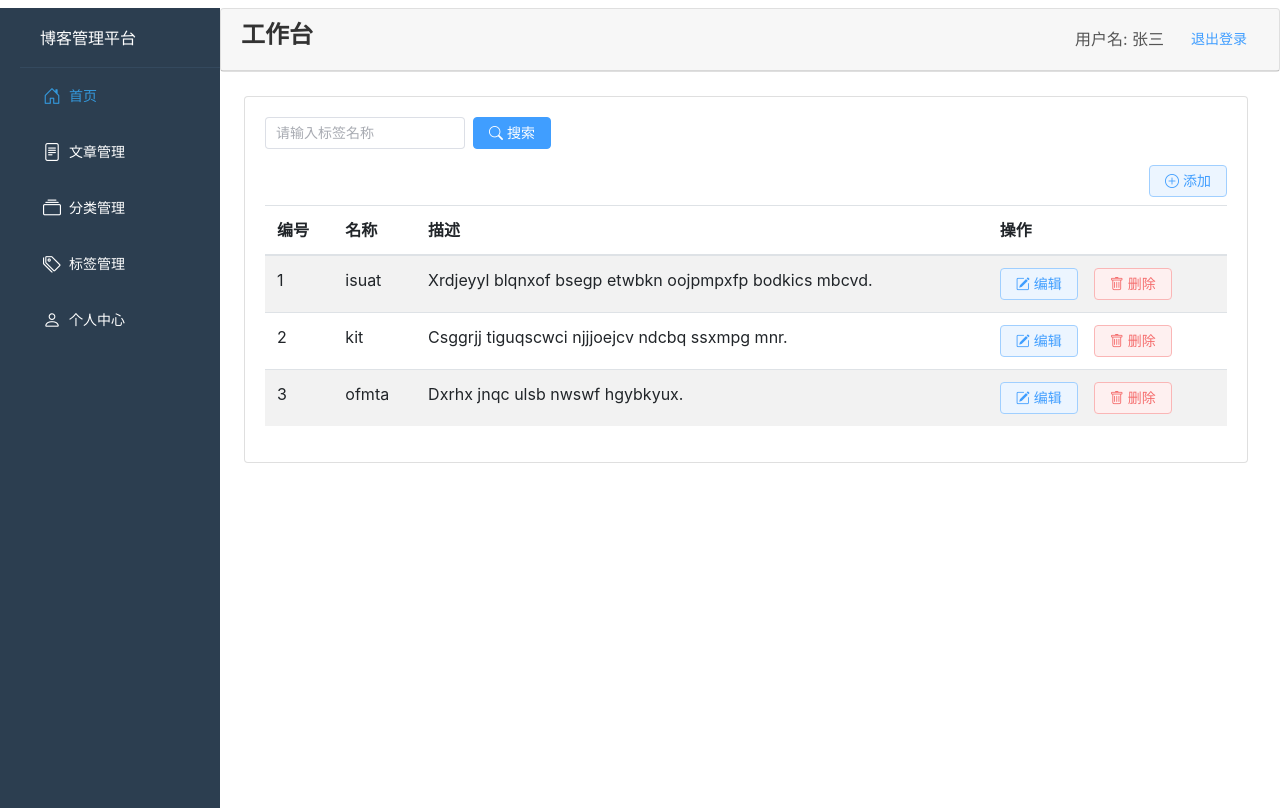
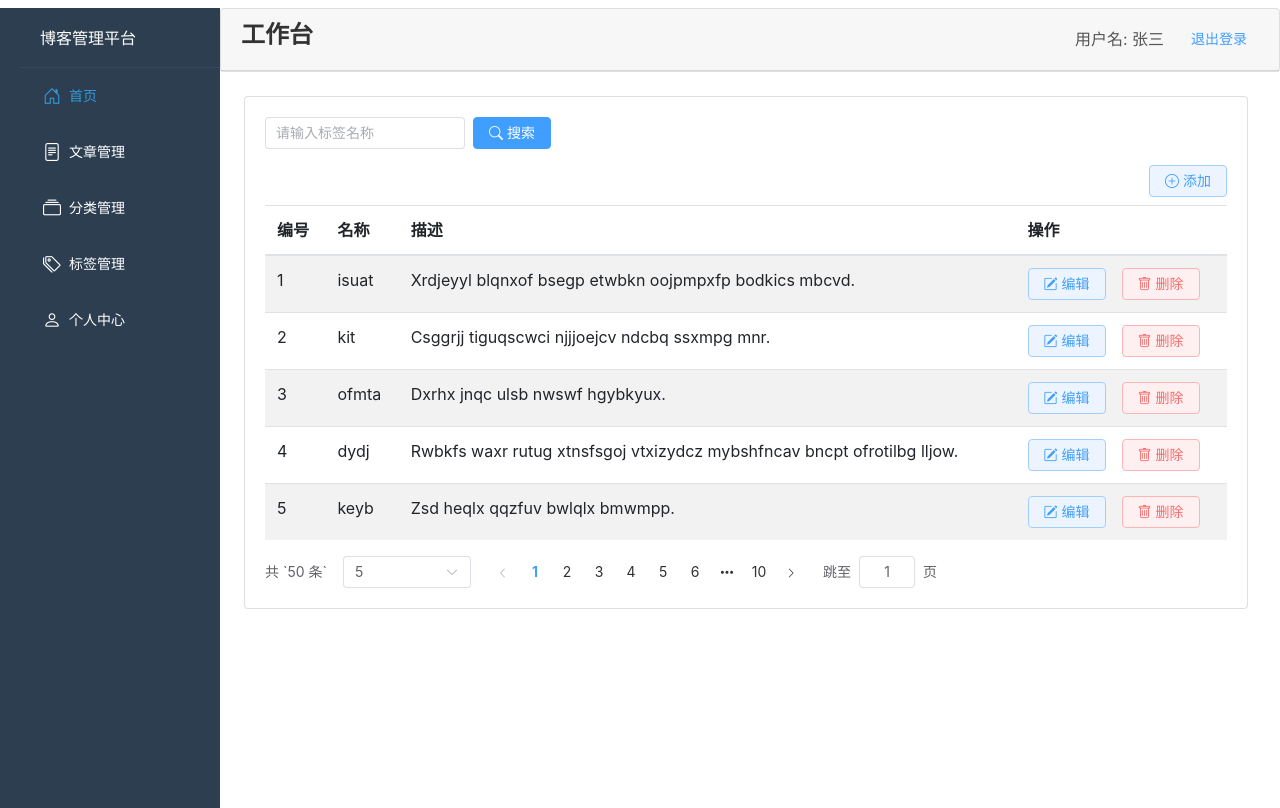
Before and after one commit to kexiaobin11/blog-site, a Vue app in the folder web/: page /tag in a window 1280 px wide. Built offline with nearby package versions, Linux system fonts and the light colour scheme; the HTML template or start-up script is replaced by a standard one.

Commit message:
feat: 完善index mock数据

```diff
--- a/web/components.d.ts
+++ b/web/components.d.ts
@@ -15,6 +15,7 @@ declare module 'vue' {
     ElButton: typeof import('element-plus/es')['ElButton']
     ElCard: typeof import('element-plus/es')['ElCard']
     ElCol: typeof import('element-plus/es')['ElCol']
+    ElConfigProvider: typeof import('element-plus/es')['ElConfigProvider']
     ElContainer: typeof import('element-plus/es')['ElContainer']
     ElDropdown: typeof import('element-plus/es')['ElDropdown']
     ElDropdownItem: typeof import('element-plus/es')['ElDropdownItem']
@@ -31,6 +32,7 @@ declare module 'vue' {
     ElMenu: typeof import('element-plus/es')['ElMenu']
     ElMenuItem: typeof import('element-plus/es')['ElMenuItem']
     ElMenuItemGroup: typeof import('element-plus/es')['ElMenuItemGroup']
+    ElPagination: typeof import('element-plus/es')['ElPagination']
     ElRadioButton: typeof import('element-plus/es')['ElRadioButton']
     ElRadioGroup: typeof import('element-plus/es')['ElRadioGroup']
     ElRow: typeof import('element-plus/es')['ElRow']
--- a/web/package.json
+++ b/web/package.json
@@ -17,6 +17,7 @@
     "bootstrap": "4.6",
     "bootstrap-icons": "^1.11.3",
     "element-plus": "^2.9.6",
+    "mockjs": "^1.1.0",
     "pinia": "^3.0.1",
     "vue": "^3.5.13",
     "vue-router": "^4.5.0"
--- a/web/src/api/tag-api.ts
+++ b/web/src/api/tag-api.ts
@@ -3,10 +3,13 @@ import request from '@/utils/request'
 /**
  * 获取标签列表
  */
-export function getTagList() {
+export function page(params: { page: number, size: number }) {
   return request({
-    url: '/api/tag',
-    method: 'get',
-    json: true,
+    url: '/api/tag/page',
+    method: 'GET',
+    params: {
+      page: params.page,
+      size: params.size
+    }
   });
 }
--- /dev/null
+++ b/web/src/entity/pagination.ts
@@ -0,0 +1,14 @@
+/**
+ * 基于mybatis-plus 分页查询结果
+ */
+export interface Pagination<T> {
+  records: T[];                        // 查询数据列表
+  total: number;                        // 查询列表总记录数
+  size: number;                         // 每页显示条数，默认 10
+  current: number;                      // 当前页
+  optimizeCountSql: boolean;            // 是否自动优化 COUNT SQL
+  optimizeJoinOfCountSql: boolean;      // 是否优化 COUNT SQL 时移除 join 查询
+  searchCount: boolean;                 // 是否进行 count 查询
+  maxLimit?: number;                    // 单页分页条数限制
+  countId?: string;                      // XML 自定义 count 查询的 statementId
+}
--- a/web/src/main.ts
+++ b/web/src/main.ts
@@ -8,13 +8,17 @@ import 'element-plus/dist/index.css'
 import 'bootstrap/dist/css/bootstrap.min.css';
 import 'bootstrap/dist/js/bootstrap.bundle.min.js';
 import 'bootstrap-icons/font/bootstrap-icons.css'
+import zhCn from 'element-plus/es/locale/lang/zh-cn';
+// 修改分页器默认文字
+zhCn.el.pagination.total = '共 `{total} 条`';
+zhCn.el.pagination.goto = '跳至';
+zhCn.el.pagination.pagesize = '条/页';
+zhCn.el.pagination.pageClassifier = '页';
 
 import App from './App.vue'
 import router from './router'
 import './mock';
-
-const app = createApp(App)
-
+const app = createApp(App);
 app.use(createPinia())
 app.use(router)
 
--- a/web/src/mock/tag-mock.ts
+++ b/web/src/mock/tag-mock.ts
@@ -1,10 +1,39 @@
 import Mock from 'mockjs';
 
-// 模拟 GET 请求：/api/tag
-Mock.mock('/api/tag', 'get', {
-  'tags|1-10': [{  // 随机生成 1 到 10 个标签
-    'id|+1': 1,     // id 自增
-    'name': '@word(3, 8)', // 随机生成 3 到 8 个字符的标签名称
-    'description': '@sentence(5, 10)', // 随机生成 5 到 10 个单词的描述
+// 持久化数据（全局唯一）
+const totalData = Mock.mock({
+  'tags|50': [{
+    'id|+1': 1,
+    'name': '@word(3,8)',
+    'description': '@sentence(5,10)'
   }]
+}).tags;
+
+// Mock 拦截带参数的 GET 请求
+Mock.mock(/\/api\/tag\/page/, 'get', function(options) {
+  const params = new URLSearchParams(options.url.split('?')[1]);
+  let current = parseInt(params.get('page')) || 1; // 当前页
+  let size = parseInt(params.get('size')) || 10; // 每页大小
+  console.log('current:', current, 'size:', size)
+  // 参数安全处理
+  current = Math.max(current, 1);
+  size = Math.min(size, 50);
+
+  // 计算分页数据
+  const startIndex = (current - 1) * size;
+  const endIndex = startIndex + size;
+  const records = totalData.slice(startIndex, endIndex);
+
+  return {
+    records, // 数据列表
+    total: totalData.length, // 总记录数
+    size, // 每页显示条数
+    current, // 当前页
+    orders: [], // 排序字段信息（空）
+    optimizeCountSql: true, // 是否优化 count SQL
+    optimizeJoinOfCountSql: true, // 是否优化 count SQL 是否把 join 查询部分移除
+    searchCount: true, // 是否进行 count 查询
+    maxLimit: null, // 单页分页条数限制
+    countId: null, // XML 自定义 count 查询的 statementId
+  };
 });
--- a/web/src/stores/tag-store.ts
+++ b/web/src/stores/tag-store.ts
@@ -1,16 +1,15 @@
 import {defineStore} from "pinia";
 import {ref} from "vue";
 import type {Tag} from "@/entity/tag.ts";
-import {getTagList} from '@/api/tag-api.ts';
-
+import {page} from '@/api/tag-api.ts';
+import type {Pagination} from "@/entity/pagination.ts";
 
 export const useTagStore = defineStore('tag', () => {
-  const tagList = ref<Tag[]>([])
+  const pageData = ref<Pagination<Tag>>([])
 
-  async function getList() {
-    const res = await getTagList();
-    tagList.value = res.tags;
+  async function getPage(params: { page: number, size: number, }) {
+    pageData.value = await page(params);
   }
 
-  return {tagList, getList};
+  return {pageData, getPage};
 })
--- a/web/src/utils/request.ts
+++ b/web/src/utils/request.ts
@@ -57,51 +57,31 @@ axios.interceptors.response.use((res: AxiosResponse) => res, (error: any) => {
  */
 
 export default function request(arr: IAxiosData) {
+  console.log(arr.params)
   return new Promise<any>((resolve, reject) => {
     axios({
-      timeout: arr.timeout === undefined ? 10000 : arr.timeout, // 请求超时
+      timeout: arr.timeout ?? 10000,
       url: arr.url,
       method: arr.method || 'POST',
-      header: {
-        'content-type': arr.contentType ? arr.contentType : arr.json ? 'application/json; charset=UTF-8' : 'application/x-www-form-urlencoded; charset=UTF-8'
+      headers: {
+        'Content-Type': arr.contentType ?? (arr.json ? 'application/json; charset=UTF-8' : 'application/x-www-form-urlencoded; charset=UTF-8')
       },
-      params: arr.params || '',
-      data: arr.data || '',
+      params: arr.method === 'GET' ? arr.params : undefined,  // ✅ GET 请求时使用 params
+      data: arr.method !== 'GET' ? arr.data : undefined,  // ✅ POST/PUT 请求时使用 data
       responseType: arr.responseType || 'json'
-    }).then((response: AxiosResponse<any>) => {
-      /**
-       * response格式
-       * {
-       *   data:{},
-       *   status:200,
-       *   statusText:'OK',//从服务器返回的http状态文本
-       *   headers: {},//响应头信息
-       *   config: {} //`config`是在请求的时候的一些配置信息
-       *   }
-       */
-      const responseStatus = `${response.status}`;
-      if (responseStatus.charAt(0) === '2') {
-        if (response.data.code === '1' || response.data.code === 'err_9999') {
-          ElMessage({
-            type: 'error',
-            message: response.data.message
-          })
-          reject(response.data)
-          return
+    })
+      .then((response: AxiosResponse<any>) => {
+        const responseStatus = `${response.status}`;
+        if (responseStatus.startsWith('2')) {  // ✅ 兼容 200~299 的成功状态
+          resolve(response.data);
+        } else {
+          ElMessage.error(response.data.message || '请求失败');
+          reject(response.data);
         }
-        resolve(response.data)
-      } else {
-        ElMessage({
-          type: 'error',
-          message: response.data.message
-        })
-        reject(response.data)
-      }
-    }).catch((err) => {
-      ElMessage({
-        type:'error',
-        message:err.message
       })
-    })
-  })
+      .catch((err) => {
+        ElMessage.error(err.message || '请求异常');
+        reject(err);  // ✅ 确保外层 `await` 能收到错误
+      });
+  });
 }
--- a/web/src/views/tag/index.vue
+++ b/web/src/views/tag/index.vue
@@ -2,19 +2,36 @@
 import {useTagStore} from '@/stores/tag-store.ts';
 import {onMounted, ref} from 'vue';
 import type {Tag} from "@/entity/tag.ts";
+import type {Pagination} from "@/entity/pagination.ts";
+import zhCn from "element-plus/es/locale/lang/zh-cn";
 
-const tags = ref<Tag[]>([]);
+const pageData = ref<Pagination<Tag>>({});
 const tagStore = useTagStore();
 
+const pageSize = ref(5); // 每页条数
+const currentPage = ref(1); // 当前页
+
+const fetchData = async (page = 1, size = 5) => {
+  await tagStore.getPage({page, size});
+  pageData.value = tagStore.pageData;
+};
+const handlePageChange = (page) => {
+  currentPage.value = page;
+  fetchData(page, pageSize.value);
+};
+
+const handleSizeChange = (size) => {
+  pageSize.value = size;
+  fetchData(currentPage.value, size);
+};
+
 onMounted(async () => {
-  await tagStore.getList();
-  tags.value = tagStore.tagList;
-  console.log(tags.value);
+  await fetchData(currentPage.value, pageSize.value);
 });
 </script>
 
 <template>
-  <div v-if="tags">
+  <div v-if="pageData">
     <div class="card mr-4 ml-4">
       <div class="card-body">
         <el-form class="d-flex">
@@ -48,7 +65,7 @@ onMounted(async () => {
           </tr>
           </thead>
           <tbody>
-          <tr v-for="tag in tags" :key="tag.id">
+          <tr v-for="tag in pageData.records" :key="tag.id">
             <td>{{ tag.id }}</td>
             <td>{{ tag.name }}</td>
             <td>{{ tag.description }}</td>
@@ -65,6 +82,19 @@ onMounted(async () => {
           </tr>
           </tbody>
         </table>
+
+        <!-- 分页组件 -->
+        <el-config-provider :locale="zhCn">
+          <el-pagination
+            v-if="pageData.total > 0"
+            :current-page="currentPage"
+            :page-size="pageSize"
+            :total="pageData.total"
+            layout="total, sizes, prev, pager, next, jumper"
+            @current-change="handlePageChange"
+            @size-change="handleSizeChange"
+          />
+        </el-config-provider>
       </div>
     </div>
   </div>
```
